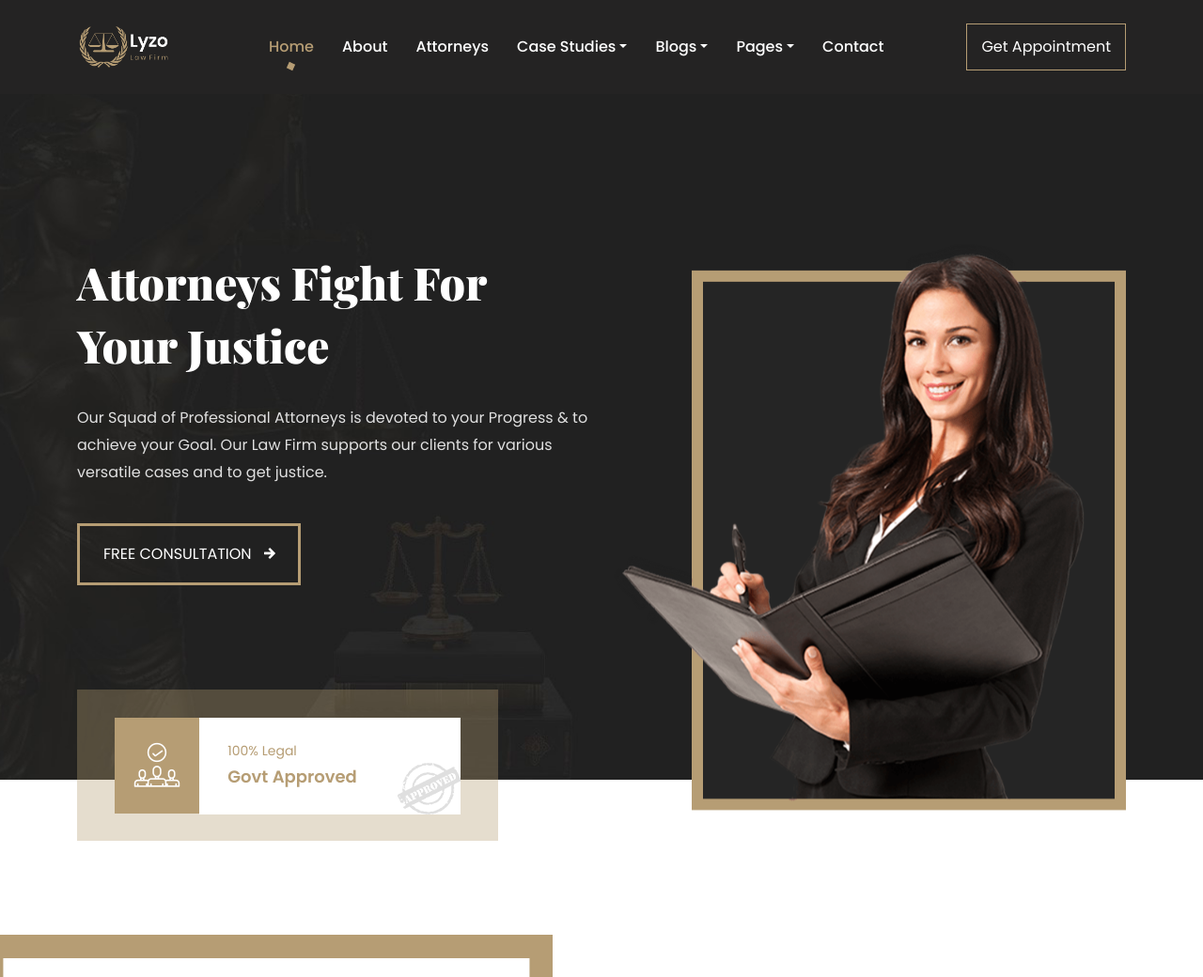
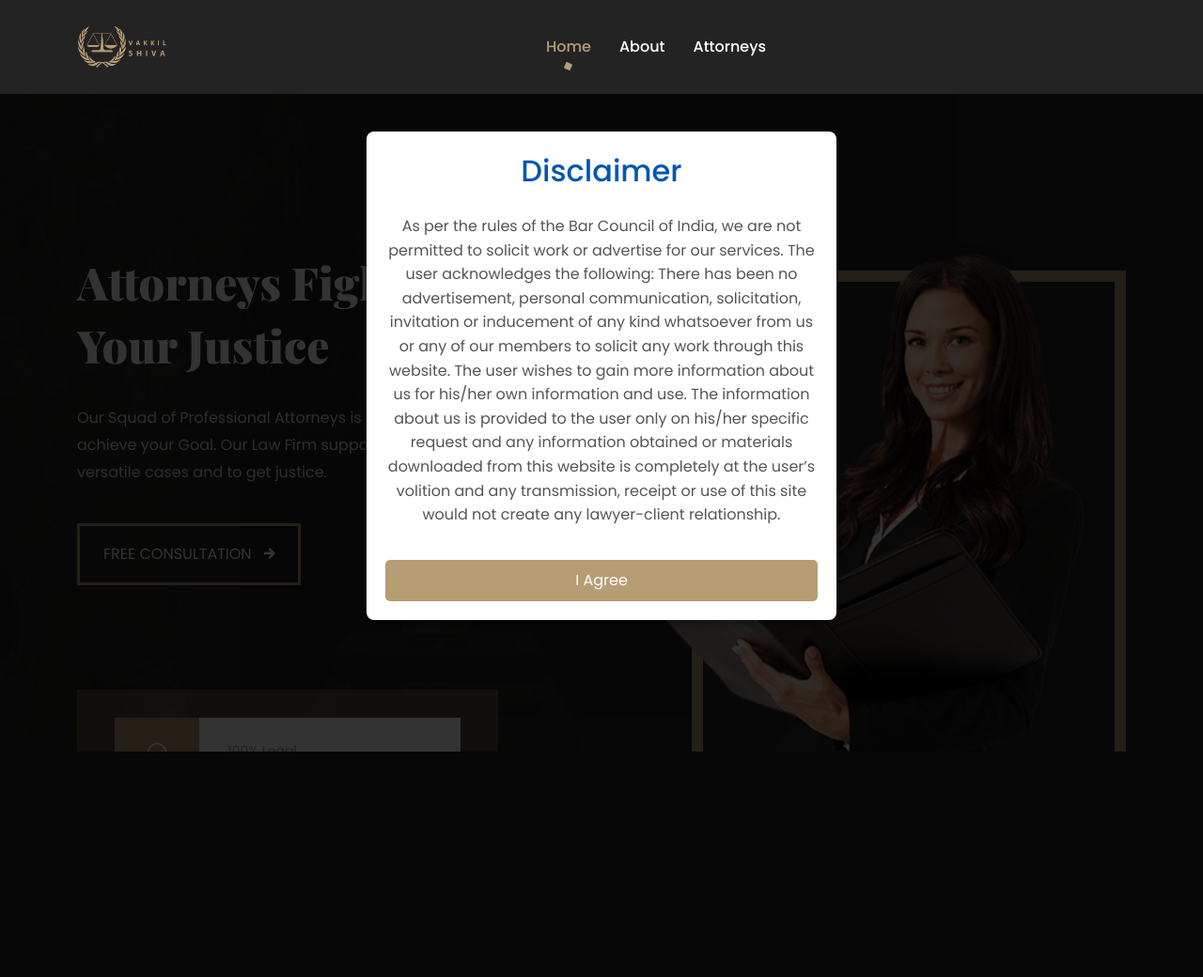
Before and after one commit to vigneshredback/vakkil-shiva, a Django app: page / in a window 1280 px wide. Shown: the top 1040 px of the page at 94% size. After the commit the page ends 800 px from the top, so only its background shows below. Run offline with Django 5.2, Linux system fonts and the light colour scheme; some libraries are stand-ins or nearby versions.

Commit message:
sat evening for hosting

```diff
--- a/app/urls.py
+++ b/app/urls.py
@@ -3,7 +3,7 @@ from . import views
 
 urlpatterns = [
     path('', views.index, name='index'),
-    path('about/', views.index, name='about'),
+    path('about/', views.about, name='about'),
     path('attorney/', views.attorney, name='attorney'),
     path('attorney-details/<int:id>', views.attorney_details, name='attorney-details'),
 ]
--- a/static/assets/css/style.css
+++ b/static/assets/css/style.css
@@ -3227,3 +3227,75 @@ footer .copyright-area .copyright-right {
   color: #ffffff;
   background-color: #94be5d;
 }/*# sourceMappingURL=style.css.map */
+
+
+/* over ride styles */
+
+/* Popup styles */
+.popup {
+  position: fixed;
+  top: 0;
+  left: 0;
+  width: 100%;
+  height: 100%;
+  background: rgba(0, 0, 0, 0.8);
+  display: flex;
+  align-items: center;
+  justify-content: center;
+  z-index: 1000;
+  overflow: auto; /* Allow scrolling for overflow content */
+}
+
+.popup-content {
+  background: #fff;
+  padding: 20px;
+  border-radius: 8px;
+  text-align: center;
+  width: 90%;
+  max-width: 500px;
+  max-height: 90%; /* Ensure the popup doesn't exceed the viewport height */
+  box-shadow: 0 4px 10px rgba(0, 0, 0, 0.3);
+  display: flex;
+  flex-direction: column;
+}
+
+.popup-content h2 {
+  margin-top: 0;
+  color: #0056b3;
+}
+
+.popup-content p {
+  margin: 15px 0;
+  line-height: 1.6;
+  color: #555;
+  overflow-y: auto; /* Scrollable content if needed */
+  flex-grow: 1;
+}
+
+.agree-button {
+  background-color: #B69D74;
+  color: #fff;
+  border: none;
+  padding: 10px 20px;
+  border-radius: 5px;
+  cursor: pointer;
+  font-size: 16px;
+  margin-top: 20px; /* Add spacing between content and button */
+}
+
+.agree-button:hover {
+  background-color: black;
+  color:white;
+}
+
+/* Mobile responsive */
+@media (max-width: 600px) {
+  .popup-content {
+    padding: 15px;
+  }
+
+  .agree-button {
+    font-size: 14px;
+    padding: 8px 16px;
+  }
+}
--- a/templates/app/index.html
+++ b/templates/app/index.html
@@ -19,9 +19,26 @@
         </div> {% endcomment %}
         <!-- End Preloader -->
 
-        <!-- Navbar -->
-        {% include 'inc/navbar.html' %}
-        <!-- End Navbar -->
+<!-- Navbar -->
+{% include 'inc/navbar.html' %}
+<!-- End Navbar -->
+
+<div id="disclaimer-popup" class="popup">
+        <div class="popup-content">
+        <h2>Disclaimer</h2>
+        <p>
+            As per the rules of the Bar Council of India, we are not permitted to solicit work or advertise for our services. The user acknowledges the following:
+            There has been no advertisement, personal communication, solicitation, invitation or inducement of any kind whatsoever from us or any of our members to solicit any work through this website.
+            The user wishes to gain more information about us for his/her own information and use.
+            The information about us is provided to the user only on his/her specific request and any information obtained or materials downloaded from this website is completely at the user’s volition and any transmission, receipt or use of this site would not create any lawyer-client relationship.
+        </p>
+        <button id="agree-btn" class="agree-button">I Agree</button>
+        </div>
+    </div>
+    <div id="main-content" style="display: none;">
+
+  </div>
+
 
         <!-- Banner -->
         <div class="banner-area banner-img-one">
@@ -810,6 +827,26 @@
         </section>
         <!-- End Blog -->
 
+    </div>
+    <script>
+        document.addEventListener("DOMContentLoaded", () => {
+        const popup = document.getElementById("disclaimer-popup");
+        const mainContent = document.getElementById("main-content");
+        const agreeBtn = document.getElementById("agree-btn");
 
+        // Show popup if "agreed" is not in localStorage
+        if (!localStorage.getItem("disclaimerAgreed")) {
+        popup.style.display = "flex";
+        } else {
+        mainContent.style.display = "block";
+        }
 
+        // Handle "I Agree" button click
+        agreeBtn.addEventListener("click", () => {
+        localStorage.setItem("disclaimerAgreed", "true");
+        popup.style.display = "none";
+        mainContent.style.display = "block";
+        });
+    });
+    </script>
 {% endblock content %}
--- a/templates/base/base.html
+++ b/templates/base/base.html
@@ -37,8 +37,10 @@
     <link rel="icon" type="image/png" href="assets/img/favicon.png">
 </head>
 <body>
+
     {% block content %} {% endblock %}
 
+    <!-- End Page Content -->
 
     <!-- Footer -->
     {% include 'inc/footer.html' %}
@@ -68,5 +70,6 @@
     <script src="{% static 'assets/js/wow.min.js' %}"></script>
     <!-- Custom JS -->
     <!-- <script src="{% static 'assets/js/custom.js' %}"></script> -->
+
 </body>
 </html>
--- a/templates/inc/footer.html
+++ b/templates/inc/footer.html
@@ -1,9 +1,10 @@
+{% load static %}
 <footer>
 
     <!-- Newsletter -->
     <div class="newsletter-area">
         <div class="container">
-            <img src="assets/img/home-one/newsletter.png" alt="Shape">
+            <img src="{% static 'assets/img/home-one/newsletter.png' %}" alt="Shape">
             <h2>Subscribe Newsletter</h2>
             <form class="newsletter-form" data-toggle="validator">
                 <input type="email" class="form-control" placeholder="Enter Your Email" name="EMAIL" required autocomplete="off">
@@ -24,7 +25,7 @@
                 <div class="footer-item">
                     <div class="footer-logo">
                         <a href="#">
-                            <img src="assets/img/logo.png" alt="Logo">
+                            <img src="{% static 'assets/img/logo.png' %}" alt="Logo">
                         </a>
                         <p>Our Squad of Attorneys are always here to provide you the best and efficient service. Still, if you want to know more about us and our firm, you can connect with us</p>
                         <ul>
--- a/templates/inc/navbar.html
+++ b/templates/inc/navbar.html
@@ -1,9 +1,10 @@
+{% load static %}
         <!-- Navbar -->
         <div class="navbar-area fixed-top">
             <!-- Menu For Mobile Device -->
             <div class="mobile-nav">
                 <a href="index.html" class="logo">
-                    <img src="assets/img/logo.png" alt="Logo">
+                    <img src="{% static 'assets/img/logo.png' %}" alt="Logo">
                 </a>
             </div>
 
@@ -11,8 +12,8 @@
             <div class="main-nav">
                 <div class="container">
                     <nav class="navbar navbar-expand-md navbar-light">
-                        <a class="navbar-brand" href="index.html">
-                            <img src="assets/img/logo.png" alt="Logo">
+                        <a class="navbar-brand" href="{% url 'index' %}">
+                            <img src="{% static 'appimages/vakkilshivalogo.webp' %}" alt="Logo">
                         </a>
                         <div class="collapse navbar-collapse mean-menu" id="navbarSupportedContent">
                             <ul class="navbar-nav">
@@ -25,7 +26,7 @@
                                 <li class="nav-item">
                                     <a href="{% url 'attorney' %}" class="nav-link ">Attorneys</a>
                                 </li>
-                                <li class="nav-item">
+                                {% comment %} <li class="nav-item">
                                     <a href="#" class="nav-link dropdown-toggle">Case Studies</a>
                                     <ul class="dropdown-menu">
                                         <li class="nav-item">
@@ -78,11 +79,8 @@
                                 </li>
                                 <li class="nav-item">
                                     <a href="contact.html" class="nav-link">Contact</a>
-                                </li>
+                                </li> {% endcomment %}
                             </ul>
-                            <div class="side-nav">
-                                <a href="appointment.html">Get Appointment</a>
-                            </div>
                         </div>
                     </nav>
                 </div>
```
Also changed, not shown: other parts of templates/app/index.html (+40 -40 lines), templates/app/about.html (+11 -11 lines), static/appimages/vakkilshivalogo.webp (added).
